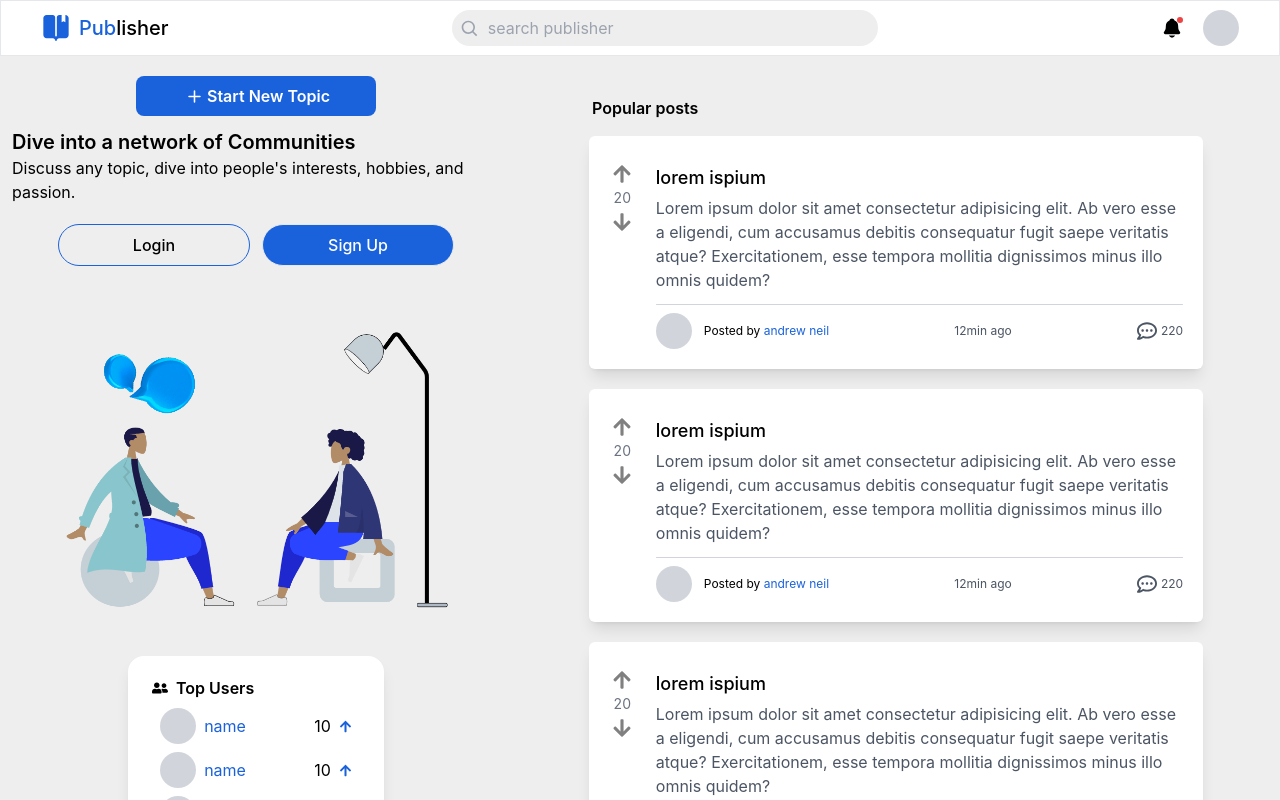
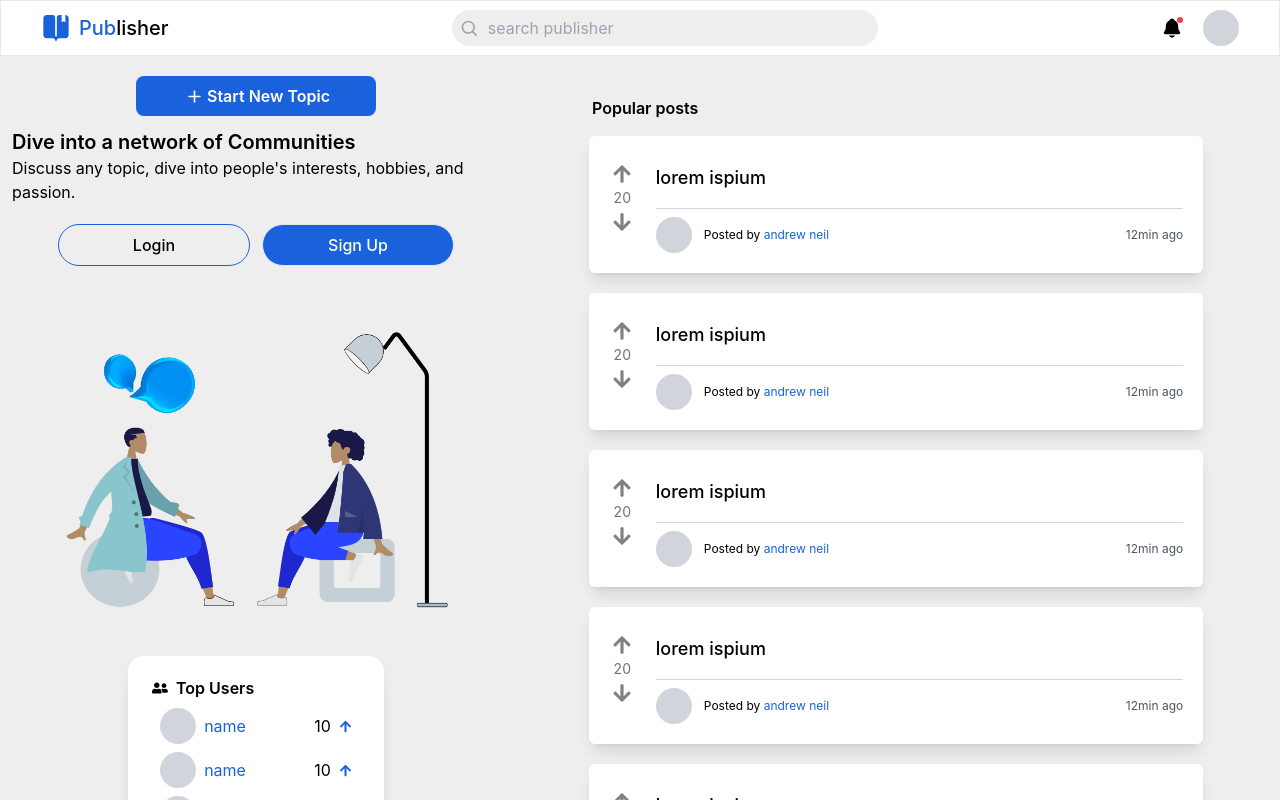
Before and after one commit to Michaeloye/publisher, a React (Vite) app: page / in a window 1280 px wide. Built offline with nearby package versions, Linux system fonts and the light colour scheme.

Commit message:
Format code: style, rename, delete

```diff
--- a/src/components/Comment/Comment.jsx
+++ b/src/components/Comment/Comment.jsx
@@ -1,19 +1,18 @@
 import React from "react";
 import LikeDislike from "../LikeDislike";
 import ProfilePicture from "../ProfilePicture";
-import { FaRegCommentDots } from "react-icons/fa";
 
-function Comment({ title, description, author }) {
+function Comment({ title, content, author }) {
   return (
-    <div className="bg-white h-auto w-[80%] mx-auto rounded-md flex text-left pt-7 pr-4 md:pr-5 pb-5 justify-around shadow-lg mb-5">
+    <div className="bg-white h-auto w-[80%] mx-auto rounded-md flex text-left pt-7 pr-4 md:pr-5 pb-5 shadow-lg mb-5">
       <div className="min-w-[60px] md:min-w-[67px]">
         <LikeDislike number={20} />
       </div>
-      <main className="flex flex-col">
+      <main className="flex flex-col w-full">
         <h1 className="text-base md:text-lg font-medium">{title}</h1>
-        <p className="text-sm md:text-base mt-1 text-gray-600">{description}</p>
+        <p className="text-sm md:text-base mt-1 text-gray-600">{content}</p>
         <div className="w-full h-[1px] bg-gray-300 rounded mt-3"></div>
-        {/* details abou post */}
+        {/* details about post */}
         <div className="flex justify-between text-xs items-center mt-2">
           <div className="flex items-center gap-3">
             <ProfilePicture />
@@ -22,10 +21,6 @@ function Comment({ title, description, author }) {
             </p>
           </div>
           <p className="text-gray-600">12min ago</p>
-          <div className="flex flex-row items-center gap-1 text-gray-600">
-            <FaRegCommentDots size={20} />
-            <p>220</p>
-          </div>
         </div>
       </main>
     </div>
```
